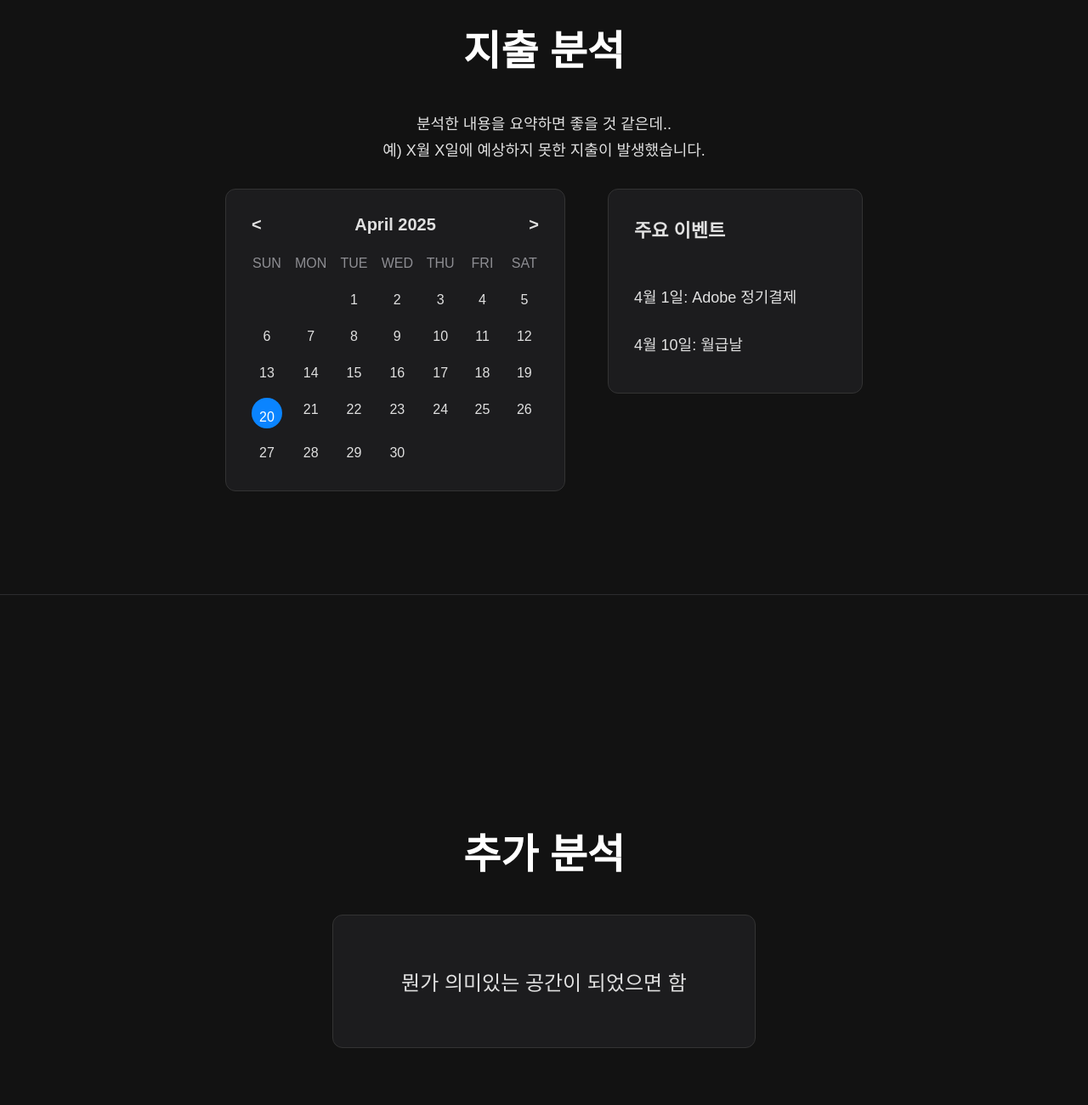
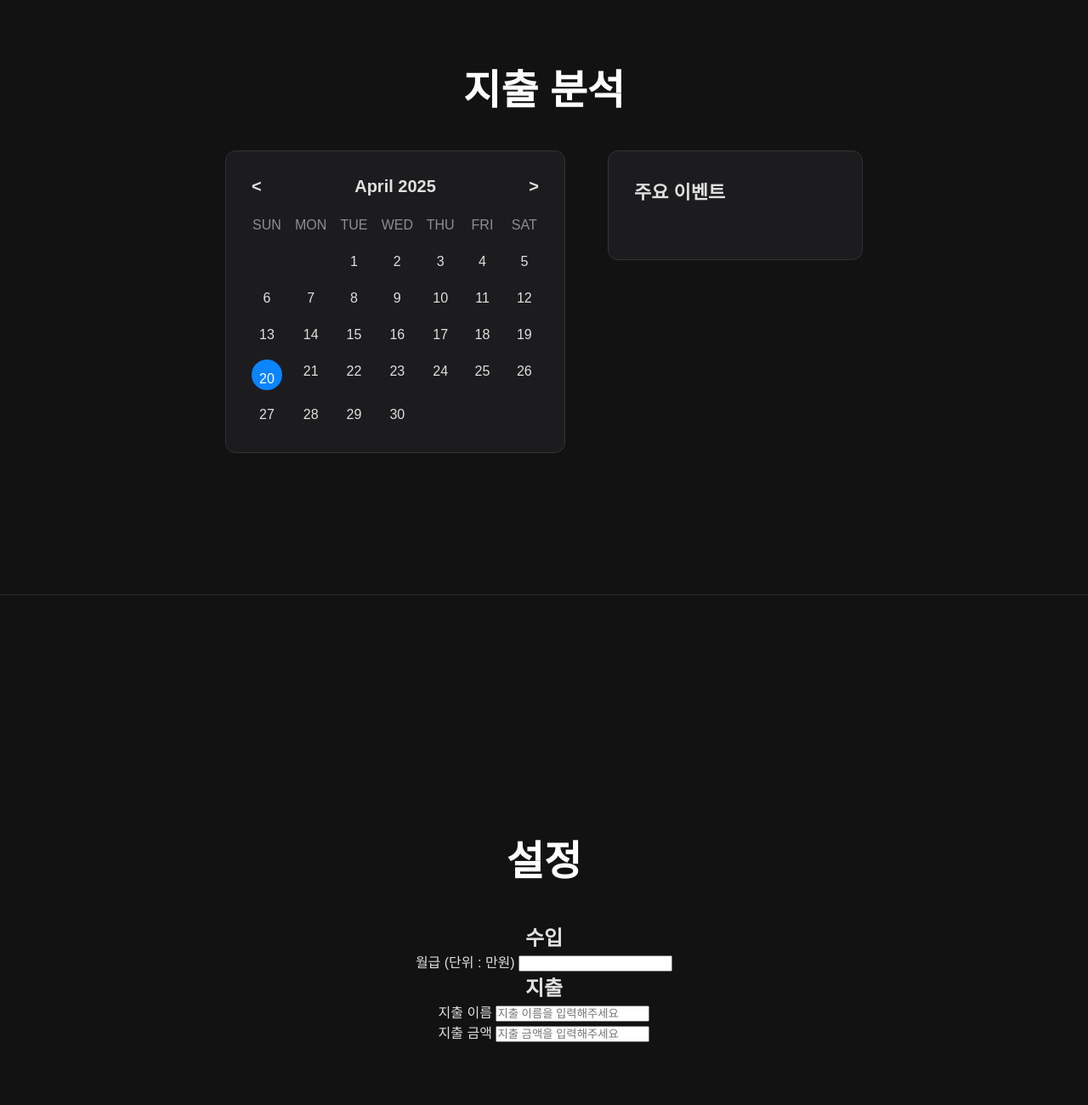
Before and after one commit to lunacyy05/Backend_side_proj, a plain HTML site: page index_2.html in a window 1280 px wide. Shown: the part 900-2200 px from the top of the page at 85% size. Drawn offline with Linux system fonts and the light colour scheme; a web font is replaced by a local one.

Commit message:
Add files via upload

```diff
--- a/index_2.html
+++ b/index_2.html
@@ -196,8 +196,7 @@
         <nav>
             <ul>
                 <li><a href="#main">메인</a></li>
-                <li><a href="#analyze01">분석 1</a></li>
-                <li><a href="#analyze02">분석 2</a></li>
+                <li><a href="#analyze01">분석</a></li>
                 <li><a href="#settings">설정</a></li>
             </ul>
         </nav>
@@ -219,6 +218,8 @@
                     <div class="card">나의 소비 패턴을 분석</div>
                     <div class="progress-section">
                         <span>남은 돈 25%</span>
+
+
                         <div class="progress-bar-container"><div class="progress-bar"></div></div>
                     </div>
                     <div class="legend">
@@ -232,17 +233,12 @@
                 </div>
                 <div class="donut-chart">
                     <div class="donut-chart-hole">원형그래프</div>
-                </div>
-            </div>
+
         </section>
 
         <section id="analyze01" class="fullpage-section">
             <div>
                 <h1>지출 분석</h1>
-                <p class="summary-text">
-                    분석한 내용을 요약하면 좋을 것 같은데..<br>
-                    예) X월 X일에 예상하지 못한 지출이 발생했습니다.
-                </p>
                 <div class="calendar-container">
                     <div class="calendar">
                         <div class="calendar-header"><span>&lt;</span><span>April 2025</span><span>&gt;</span></div>
@@ -257,27 +253,34 @@
                     </div>
                     <div class="event-list">
                         <h3>주요 이벤트</h3>
-                        <div class="event-item">4월 1일: Adobe 정기결제</div>
-                        <div class="event-item">4월 10일: 월급날</div>
+
                     </div>
                 </div>
             </div>
         </section>
 
-        <section id="analyze02" class="fullpage-section">
-            <h1>추가 분석</h1>
-            <div class="placeholder-box">
-                뭔가 의미있는 공간이 되었으면 함
+        <section id="settings" class="fullpage-section">
+            <h1>설정</h1>
+            <h2>수입</h2>
+            <div>
+                <label for ="salary">월급 (단위 : 만원)</label>
+                <input type = "text" id = "salary">
             </div>
+            <h2>지출</h2>
+            <div>
+                <label for = "spend name">지출 이름</label>
+                <input type = "text" id = "spend name" placeholder = "지출 이름을 입력해주세요">
+             </div>
+             <div>
+                <label>지출 금액</label>
+                <input type = "text" id = "spend size" placeholder = "지출 금액을 입력해주세요">
+            </div>
+
+
+
         </section>
 
-        <section id="settings" class="fullpage-section">
-            <h1>프로필 및 설정</h1>
-            <div class="setting-text">
-                <p>월급이 얼마인지,</p>
-                <p>이상지출은 월급의 몇 %로 설정할지 등을 정하는 공간</p>
-            </div>
-        </section>
+
     </main>
 
     <script>
```
